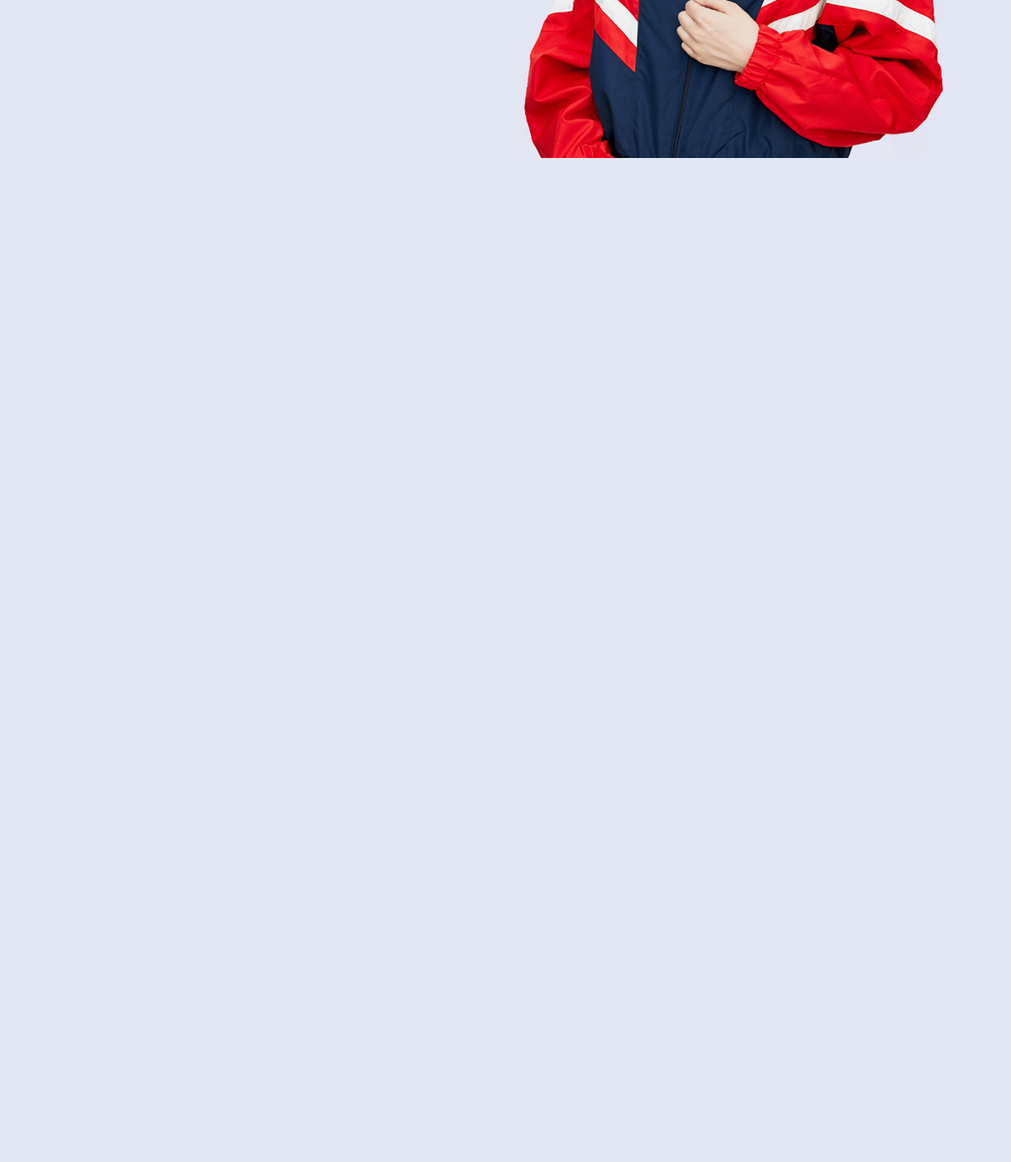
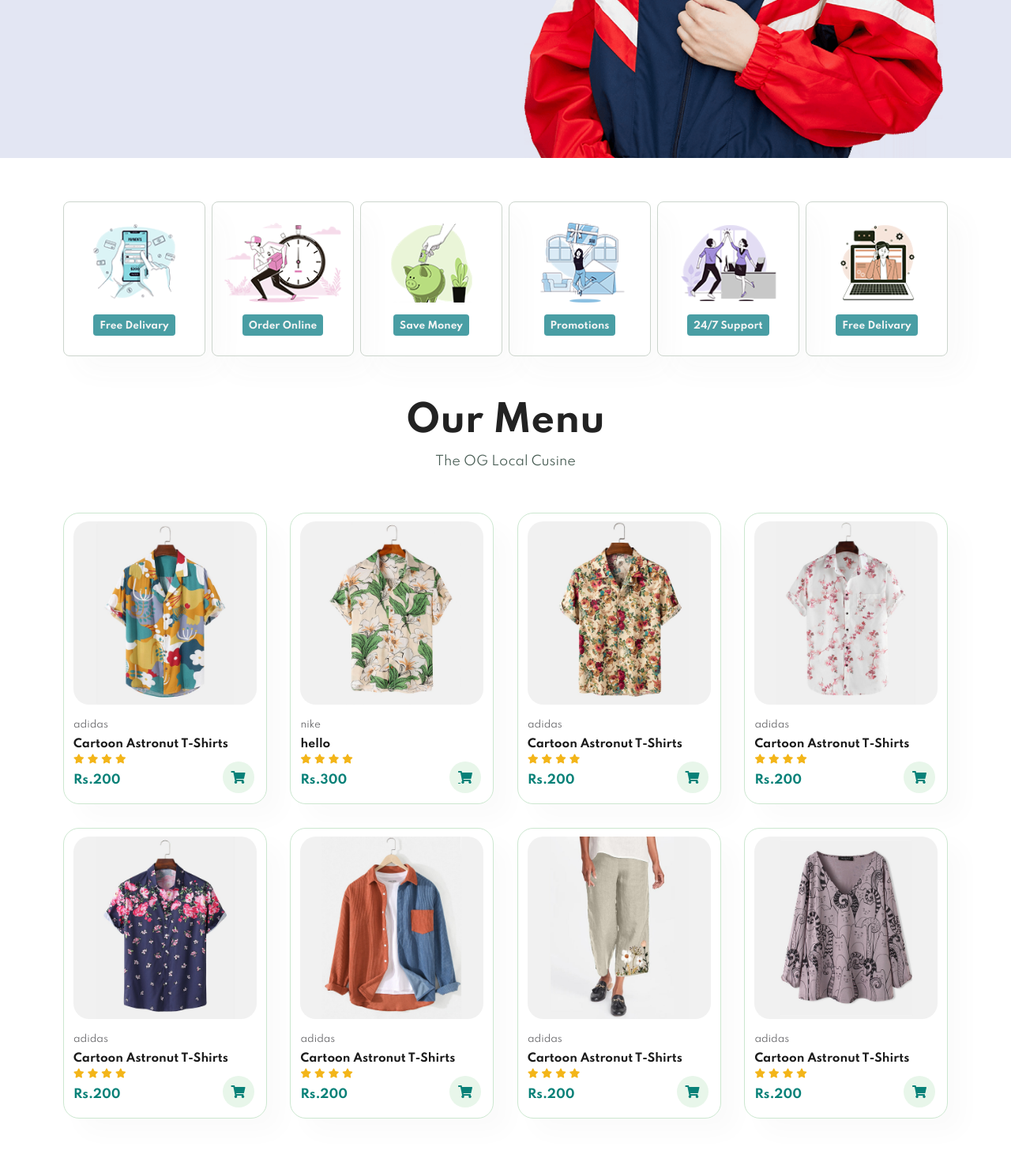
Before and after one commit to itsmk57/D-MAGG-Cloud-Kitchen, a PHP site: page / in a window 1280 px wide. Shown: the part 605-2076 px from the top of the page at 79% size. Before the commit the page ends 805 px from the top, so only its background shows below. Run offline with PHP 8.4, Linux system fonts and the light colour scheme.

Commit message:
Menu_page

```diff
--- a/index.html
+++ b/index.html
@@ -31,10 +31,171 @@
         <button>Order Now</button>
     </section>
 
-    <section id="feature">
+    <section id="feature" class="section-p1 ">
+        <div class="fe-box">
+            <img src="img/feature/f1.png" alt="">
+            <h6>Free Delivary</h6>
+        </div>
 
+        <div class="fe-box">
+            <img src="img/feature/f2.png" alt="">
+            <h6>Order Online</h6>
+        </div>
+
+        <div class="fe-box">
+            <img src="img/feature/f3.png" alt="">
+            <h6>Save Money</h6>
+        </div>
+
+        <div class="fe-box">
+            <img src="img/feature/f4.png" alt="">
+            <h6>Promotions</h6>
+        </div>
+
+        <div class="fe-box">
+            <img src="img/feature/f5.png" alt="">
+            <h6>24/7 Support</h6>
+        </div>
+
+        <div class="fe-box">
+            <img src="img/feature/f6.png" alt="">
+            <h6>Free Delivary</h6>
+        </div>
     </section>
 
+    <section id="product1" class="section-p1">
+        <h2>Our Menu</h2>
+        <p>The OG Local Cusine</p>
+        <div class="pro-container">
+            <div class="pro">
+                <img src="img/product/f1.jpg" alt="">
+                <div class="des">
+                    <span>adidas</span>
+                    <h5>Cartoon Astronut T-Shirts</h5>
+                    <div class="star">
+                        <i class="fas fa-star"></i>
+                        <i class="fas fa-star"></i>
+                        <i class="fas fa-star"></i>
+                        <i class="fas fa-star"></i>
+                    </div>
+                    <h4>Rs.200</h4>
+                </div>
+                <a href="#"><i class="fas fa-shopping-cart cart"></i></a>
+            </div>
+
+            <div class="pro">
+                <img src="img/product/f2.jpg" alt="">
+                <div class="des">
+                    <span>nike</span>
+                    <h5>hello</h5>
+                    <div class="sta">
+                        <i class="fas fa-star"></i>
+                        <i class="fas fa-star"></i>
+                        <i class="fas fa-star"></i>
+                        <i class="fas fa-star"></i>
+                    </div>
+                    <h4>Rs.300</h4>
+                </div>
+                <a href="#" class="fas fa-shopping-cart cart"></a>
+            </div>
+
+            <div class="pro">
+                <img src="img/product/f3.jpg" alt="">
+                <div class="des">
+                    <span>adidas</span>
+                    <h5>Cartoon Astronut T-Shirts</h5>
+                    <div class="star">
+                        <i class="fas fa-star"></i>
+                        <i class="fas fa-star"></i>
+                        <i class="fas fa-star"></i>
+                        <i class="fas fa-star"></i>
+                    </div>
+                    <h4>Rs.200</h4>
+                </div>
+                <a href="#"><i class="fas fa-shopping-cart cart"></i></a>
+            </div>
+
+            <div class="pro">
+                <img src="img/product/f4.jpg" alt="">
+                <div class="des">
+                    <span>adidas</span>
+                    <h5>Cartoon Astronut T-Shirts</h5>
+                    <div class="star">
+                        <i class="fas fa-star"></i>
+                        <i class="fas fa-star"></i>
+                        <i class="fas fa-star"></i>
+                        <i class="fas fa-star"></i>
+                    </div>
+                    <h4>Rs.200</h4>
+                </div>
+                <a href="#"><i class="fas fa-shopping-cart cart"></i></a>
+            </div>
+
+            <div class="pro">
+                <img src="img/product/f5.jpg" alt="">
+                <div class="des">
+                    <span>adidas</span>
+                    <h5>Cartoon Astronut T-Shirts</h5>
+                    <div class="star">
+                        <i class="fas fa-star"></i>
+                        <i class="fas fa-star"></i>
+                        <i class="fas fa-star"></i>
+                        <i class="fas fa-star"></i>
+                    </div>
+                    <h4>Rs.200</h4>
+                </div>
+                <a href="#"><i class="fas fa-shopping-cart cart"></i></a>
+            </div>
+
+            <div class="pro">
+                <img src="img/product/f6.jpg" alt="">
+                <div class="des">
+                    <span>adidas</span>
+                    <h5>Cartoon Astronut T-Shirts</h5>
+                    <div class="star">
+                        <i class="fas fa-star"></i>
+                        <i class="fas fa-star"></i>
+                        <i class="fas fa-star"></i>
+                        <i class="fas fa-star"></i>
+                    </div>
+                    <h4>Rs.200</h4>
+                </div>
+                <a href="#"><i class="fas fa-shopping-cart cart"></i></a>
+            </div>
+
+            <div class="pro">
+                <img src="img/product/f7.jpg" alt="">
+                <div class="des">
+                    <span>adidas</span>
+                    <h5>Cartoon Astronut T-Shirts</h5>
+                    <div class="star">
+                        <i class="fas fa-star"></i>
+                        <i class="fas fa-star"></i>
+                        <i class="fas fa-star"></i>
+                        <i class="fas fa-star"></i>
+                    </div>
+                    <h4>Rs.200</h4>
+                </div>
+                <a href="#"><i class="fas fa-shopping-cart cart"></i></a>
+            </div>
+
+            <div class="pro">
+                <img src="img/product/f8.jpg" alt="">
+                <div class="des">
+                    <span>adidas</span>
+                    <h5>Cartoon Astronut T-Shirts</h5>
+                    <div class="star">
+                        <i class="fas fa-star"></i>
+                        <i class="fas fa-star"></i>
+                        <i class="fas fa-star"></i>
+                        <i class="fas fa-star"></i>
+                    </div>
+                    <h4>Rs.200</h4>
+                </div>
+                <a href="#"><i class="fas fa-shopping-cart cart"></i></a>
+            </div>
+        </div>
+    </section>
     <script src="script.js"></script>
 </body>
 </html>
--- a/style.css
+++ b/style.css
@@ -131,3 +131,114 @@ body {
     font-size: 15px;
     cursor: pointer;
 }
+
+/* Feature Section */
+#feature {
+    display: flex;
+    align-items: center;
+    justify-content: space-between;
+    flex-wrap: wrap;
+}
+
+#feature .fe-box {
+    width: 180px;
+    text-align: center;
+    padding: 25px 15px;
+    box-shadow: 20px 20px 34px rgba(107, 105, 105, 0.03);
+    border: 1px solid #ccd5cd;
+    border-radius: 8px;
+    margin: 15px 0;
+}
+
+#feature .fe-box:hover {
+    box-shadow: 10px 10px 10px rgba(84, 87, 84, 0.1);
+}
+
+#feature .fe-box img {
+    width: 100%;
+    margin-bottom: 10px;
+}
+
+#feature .fe-box h6 {
+    display: inline-block;
+    padding: 9px 8px 6px 8px;
+    line-height: 1;
+    border-radius: 4px;
+    color: whitesmoke;
+    background-color: rgb(73, 158, 164);
+}
+
+/* Menu */
+
+#product1 {
+    text-align: center;
+}
+
+#product1 .pro-container {
+    display: flex;
+    justify-content: space-between;
+    padding-top: 20px;
+    flex-wrap: wrap;
+}
+
+#product1 .pro {
+    width: 23%;
+    min-width: 250px;
+    padding: 10px 12px;
+    border: 1px solid #cce7d0;
+    border-radius: 20px;
+    cursor: pointer;
+    box-shadow: 20px 20px 30px rgba(0, 0, 0, 0.02);
+    margin: 15px 0;
+    transition: 0.2s ease;
+    position: relative;
+}
+
+#product1 .pro:hover {
+    box-shadow: 20px 20px 30px rgba(0, 0, 0, 0.06);
+}
+
+#product1 .pro img {
+    width: 100%;
+    border-radius: 20px;
+}
+
+#product1 .pro .des {
+    text-align: start;
+    padding: 10px 0;
+}
+
+#product1 .pro .des span {
+    color: #606063;
+    font-size: 12px;
+}
+
+#product1 .pro .des h5 {
+    padding-top: 8px;
+    color: #1a1a1a;
+    font-size: 14px;
+}
+
+#product1 .pro .des i {
+    font-size: 12px;
+    color: rgb(243, 181, 25);
+}
+
+#product1 .pro .des h4 {
+    padding-top: 9px;
+    font-size: 15px;
+    font-weight: 700;
+    color: #088178;
+}
+
+#product1 .pro .cart {
+    width: 40px;
+    height: 40px;
+    line-height: 40px;
+    border-radius: 50px;
+    background-color: #e8f6ea;
+    color: #088178;
+    position: absolute;
+    bottom: 13px;
+    right: 15px;
+}
```
Also changed, not shown: img/feature/f1.png (added), img/feature/f2.png (added), img/feature/f3.png (added), img/feature/f4.png (added), img/feature/f5.png (added), img/feature/f6.png (added), img/product/f1.jpg (added), img/product/f2.jpg (added), img/product/f3.jpg (added), img/product/f4.jpg (added), img/product/f5.jpg (added), img/product/f6.jpg (added), img/product/f7.jpg (added), img/product/f8.jpg (added).
